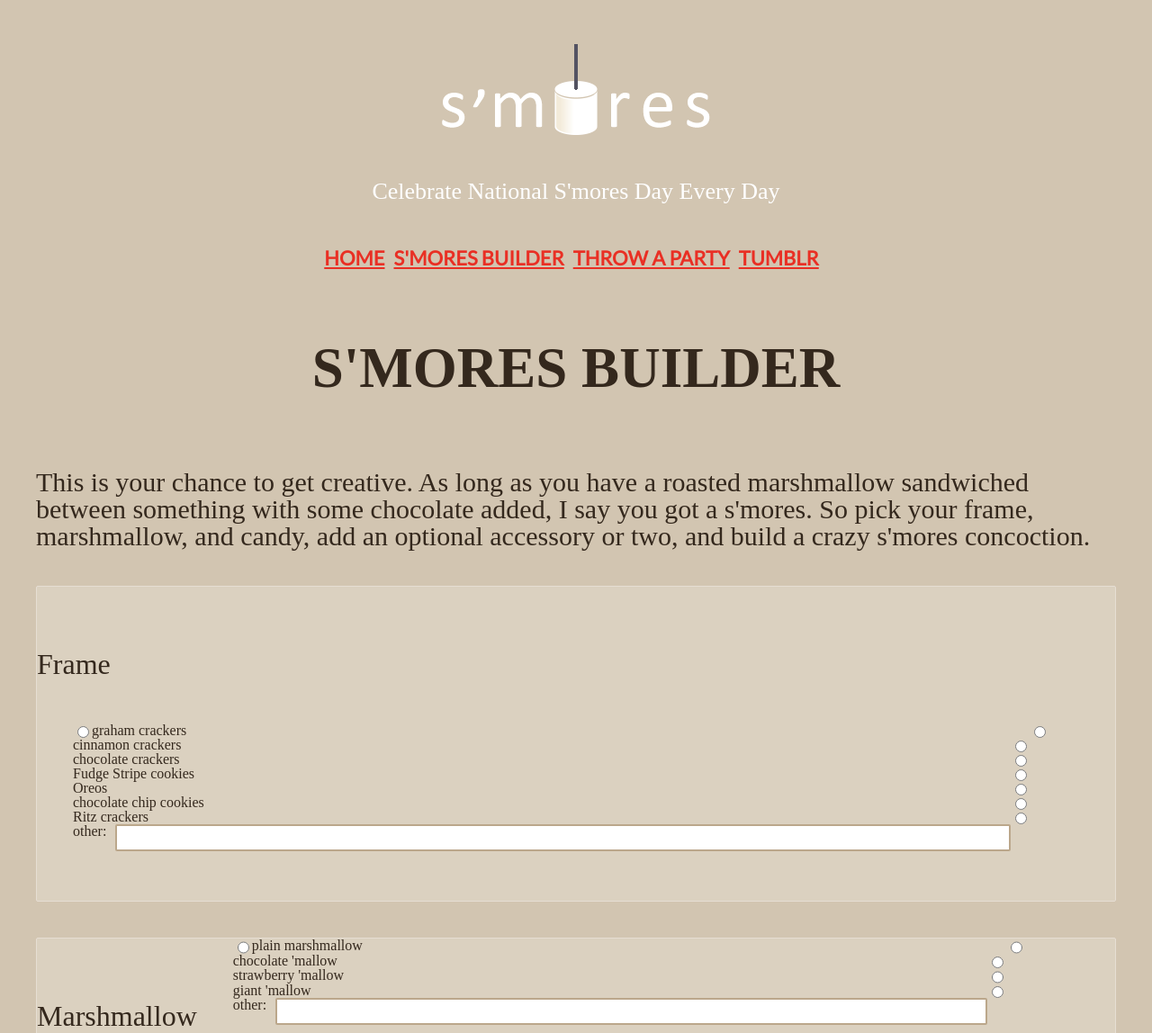
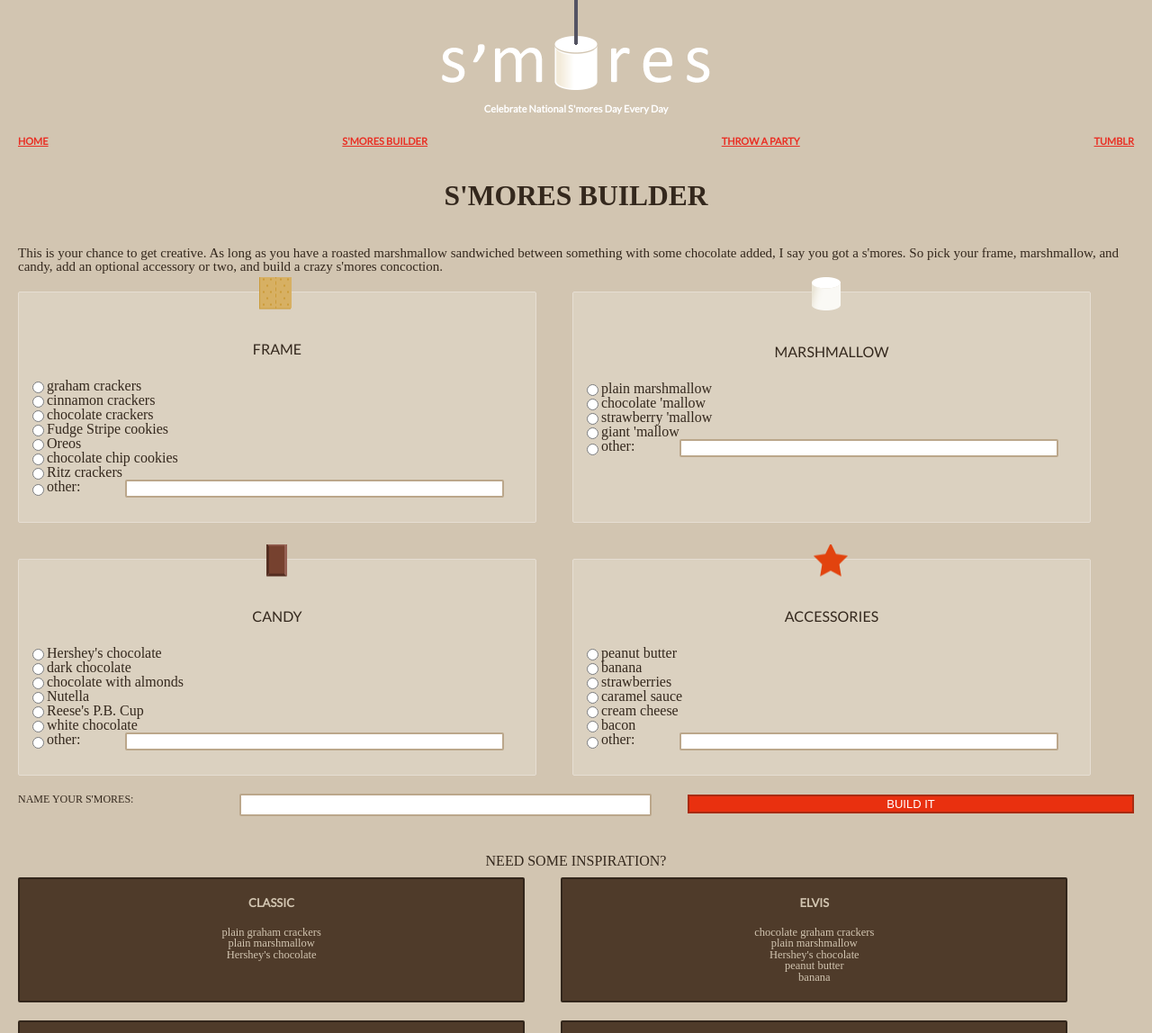
Before and after one commit to michellejames/week9-smores, a website: page index.html in a window 1280 px wide. Shown: the top 1148 px of the page at 90% size. Drawn offline with Linux system fonts and the light colour scheme.

Commit message:
Finalize Project

```diff
--- a/assets/css/main.css
+++ b/assets/css/main.css
@@ -1,7 +1,7 @@
 /*
 ==============================================
-CONTENT:	Project Name Here
-AUTHOR:		Your Name Here
+CONTENT:  Project Name Here
+AUTHOR:   Your Name Here
 ==============================================
 
 TABLE OF CONTENTS:
@@ -23,7 +23,6 @@ html, body {
 
 header {
   color: #fff;
-  font-size: 1.625em;
   display: flex;
   flex-direction: column;
   justify-content: center;
@@ -33,15 +32,19 @@ header {
 .logo {
   background-image: url(../img/logo.png);
   width: 100%;
-  height: 200px;
+  height: 100px;
   background-repeat: no-repeat;
   background-position: center;
 }
 
 header span {
-  margin-left: 40px;
-  margin-right: 40px;
-  margin-bottom: 50px;
+/*  margin-left: 20px;
+  margin-right: 20px;*/
+  margin-bottom: 25px;
+  margin-top: 15px;
+  font-size: 0.6875em;
+  font-weight: 700;
+  font-family: 'Lato', sans-serif;
 }
 
 
@@ -52,20 +55,23 @@ header span {
   flex-direction: row;
   justify-content: center;
   font-family: 'Lato', sans-serif;
-  margin-bottom: 80px;
+  margin-bottom: 40px;
 }
 
 .nav ul {
   display: flex;
   flex-direction: row;
-  margin-left: 40px;
-  margin-right: 40px;
+  justify-content: space-around;
+  margin-left: 20px;
+  margin-right: 20px;
+  width: 100%;
 }
 
 .nav ul li {
   display: flex;
   flex-direction: row;
-  padding-right: 10px;
+/*  padding-right: 50px;
+*/
 }
 
 .nav a {
@@ -73,7 +79,8 @@ header span {
   flex-direction: row;
   color: #E92F24;
   font-weight: 700;
-  font-size: 1.375em;
+  font-size: 0.6875em;
+
 }
 
 .main {
@@ -84,19 +91,80 @@ header span {
 }
 
 .main h1 {
-  font-size: 3.9375em;
+  font-size: 1.96875em;
   text-transform: uppercase;
   color: #34281D;
   font-weight: 700;
-  margin-bottom: 80px;
+  margin-bottom: 40px;
 }
 
 .subtext {
-  font-size: 1.875em;
+  font-size: 0.9375em;
   color: #34281D;
-  margin-left: 40px;
-  margin-right: 40px;
+  margin-left: 20px;
+  margin-right: 20px;
 
+}
+
+.frame-sprite {
+  display: flex;
+  flex-direction: row;
+  align-items: center;
+  background-image: url(../img/icons.png);
+  background-position: -2px;
+  width: 41px;
+  height: 37px;
+  margin: 0 auto;
+  margin-top: -17px;
+}
+
+.marshmallow-sprite {
+  background-image: url(../img/icons.png);
+  background-position: -44px;
+  width: 44px;
+  height: 40px;
+    margin: 0 auto;
+  margin-top: -17px;
+}
+
+.candy-sprite {
+  background-image: url(../img/icons.png);
+  background-position: -88px;
+  width: 25px;
+  height: 37px;
+    margin: 0 auto;
+  margin-top: -17px;
+}
+
+.accessories-sprite {
+  background-image: url(../img/icons.png);
+  background-position: -121px;
+  width: 40px;
+  height: 37px;
+    margin: 0 auto;
+  margin-top: -17px;
+}
+
+.ingredients {
+  display: flex;
+  flex-direction: column;
+  background-color: #DBD1C0;
+  color: #34281D;
+  border: 1px solid #E6DED3;
+  border-radius: 2px;
+  margin: 20px;
+}
+
+.ingredients h2 {
+  text-transform: uppercase;
+  font-family: 'Lato', sans-serif;
+  display: flex;
+  flex-direction: row;
+  justify-content: center;
+  font-size: 1em;
+  margin-top: 35px;
+  margin-bottom: 25px;
+  font-weight: 900px;
 }
 
 .ingredients form {
@@ -106,52 +174,46 @@ header span {
   flex-wrap: wrap;
 }
 
-.ingredients {
-  display: flex;
-  flex-direction: column;
-  background-color: #DBD1C0;
-  color: #34281D;
-  border: 1px solid #E6DED3;
-  border-radius: 2px;
-  margin: 40px;
-}
-
-.ingredients h2 {
-  display: flex;
-  flex-direction: row;
-  justify-content: center;
-  font-size: 2em;
-  margin-top: 70px;
-  margin-bottom: 50px;
-}
-
 .ingredients form input {
-  font-size: 1.5625em;
+  font-size: 0.78125em;
 /*  flex-basis: 40%;
 */}
 
 label {
   display: flex;
   flex-basis: 90%;
+  margin-right: 10px;
 }
 
 form {
   display: flex;
   flex-direction: column;
-  margin-left: 40px;
-  margin-bottom: 55px;
+  margin-left: 10px;
+  margin-bottom: 27px;
+}
+
+form div {
+  display: flex;
+  width: 100%
 }
 
 .textbox {
   width: 100%;
-  height: 30px;
   border: 2px solid #BBA78B;
   border-radius: 2px;
-  margin-left: 10px;
+  margin-left: 50px;
 }
 
+.textbox2 {
+  width: 45%;
+  border: 2px solid #BBA78B;
+  border-radius: 2px;
+  margin-left: 50px;
+}
+
+
 .name-smores {
-  font-size: 1.5em;
+  font-size: 0.75em;
   color: #34281D;
   text-transform: uppercase;
   display: flex;
@@ -160,21 +222,20 @@ form {
 }
 
 .name-smores h3 {
-  margin-left: 40px;
+  margin-left: 20px;
 }
 
 .name-smores input {
-  margin-right: 40px;
+  margin-right: 20px;
 }
 
 .red-button {
   display: flex;
   flex-direction: row;
-/*  margin-left: 40px;
-  margin-right: 40px;
-  margin-top: 20px;
-  margin-bottom: 90px;*/
-  margin: 0 auto;
+  margin-left: 20px;
+  margin-right: 20px;
+  margin-top: 10px;
+  margin-bottom: 45px;
 }
 
 .red-button button {
@@ -182,20 +243,22 @@ form {
   text-transform: uppercase;
   background-color: #E9300F;
   border: 2px solid #A82B12;
-  padding-left: 40px;
-  padding-right: 40px;
+  padding-left: 20px;
+  padding-right: 20px;
+  font-size: 0.8125em;
+  flex-basis: 100%;
 }
 
 .inspiration {
   text-transform: uppercase;
-  font-size: 2em;
+  font-size: 1em;
   color: #34281D;
   display: flex;
   flex-direction: row;
   justify-content: center;
   text-align: center;
-  margin-left: 40px;
-  margin-right: 40px;
+  margin-left: 20px;
+  margin-right: 20px;
 }
 
 .ready-to-eat {
@@ -206,67 +269,114 @@ form {
 .recommendations {
   background-color: #4F3B2A;
   color: #D2C5B1;
-  margin: 20px 40px;
+  margin: 10px 20px;
   border: 2px solid #32261B;
   border-radius: 2px;
-  padding: 40px 0;
+  padding: 20px 0;
   text-align: center;
 }
 
 .recommendations h3 {
   text-transform: uppercase;
-  padding-bottom: 40px;
+  padding-bottom: 20px;
   font-family: 'Lato', sans-serif;
   font-weight: 700;
+  font-size: 0.8125em;
+}
+
+.recommendations p {
+  font-size: 0.78125em;
 }
 
 .mobile-buttons {
   display: flex;
   flex-direction: row;
   justify-content: space-between;
+  margin: 0 20px;
+  flex-wrap: wrap;
 }
-
-.left-button {
-  margin-left: 40px;
-}
-
-.right-button {
-  display: flex;
-  margin-right: 40px;
-}
-
 
 .site-navigation {
   background-color: #DBD1C0;
   color: #E93010;
   border: 2px solid #E6DED3;
   border-radius: 2px;
-  font-size: 1.4375em;
+  font-size: 0.71875em;
   text-decoration: underline;
-  padding: 30px 20px;
+  padding: 15px 10px;
+}
+
+.previous-button {
+    margin-right: 30%;
+}
+
+.next-button {
+      margin-left: 30%;
+
+}
+
+.site-navigation a {
+  color: #E93010;
 }
 
 .buttom-numbers {
   display: flex;
   flex-direction: row;
   justify-content: space-between;
-  margin-top: 20px;
+  margin-top: 10px;
 }
 
 .button-one {
-  margin-left: 40px;
+  margin-left: 20px;
 }
 
 .button-eight {
-  margin-right: 40px;
+  margin-right: 20px;
 }
 
+
+
 @media screen and (min-width: 680px) {
+
+  .nav ul {
+    justify-content: space-between;
+  }
+
+  .ingredients-parent {
+    display: flex;
+    flex-flow: row wrap;
+  }
+
+  .ingredients {
+    flex-basis: 45%;
+  }
+
+  .marshmallow-last {
+    margin-top: 0 auto;
+  }
 
   .build-it {
     display: flex;
     flex-direction: row;
     justify-content: space-between;
+  }
+
+  .name-smores {
+    flex-basis: 60%;
+  }
+
+  .name-smores h3 {
+    flex-basis: 30%;
+  }
+
+  .textbox2 {
+    flex-basis: 70%;
+    height: 25px;
+  }
+
+  .red-button {
+    flex-basis: 40%;
+    margin-top: 1px;
   }
 
   .ready-to-eat {
@@ -275,24 +385,44 @@ form {
     flex-wrap: wrap;
   }
 
-  .buttons {
+  .recommendations {
+    flex-basis: 44%;
+  }
+
+  /*.buttons {
     display: flex;
     flex-direction: row;
+        justify-content: space-between;
+
   }
 
-  .buttom-numbers {
-    margin-top: 0px;
+  .mobile-buttons {
+    display: flex;
+    flex-direction: row;
+        justify-content: space-between;
+
   }
 
-  .right-button {
+  .site-navigation {
+    display: flex;
+    flex-direction: row;
+    justify-content: space-between;
+  }
+
+  .site-navigation a {
+        justify-content: space-between;
+
+  }*/
+
+  .next-button {
     order: 8;
   }
 
-  .ingredients {
-    display: flex;
-    flex-direction: row;
-    flex-wrap: wrap;
+  .previous-button {
+    margin-right: 0%;
   }
 
+  .next-button {
+        margin-left: 0%;
 
-}
+  }
--- a/index.html
+++ b/index.html
@@ -4,9 +4,9 @@
 	    <meta charset="utf-8">
 
 	     <!-- ABOUT this page -->
-	    <title>s'mores</title>
+	    <title>S'mores Builder</title>
 	    <meta name="description" content="This page offeres the perfect S'mores builder.">
-	    <meta name="keywords" content="s'mores, chocolate, marshmallow, crackers"  />
+	    <meta name="keywords" content="s'mores, chocolate, marshmallow, crackers, michellejames"  />
 	    <meta name="author" content="Michelle James">
 
 	    <!--  VIEWPORT optimized specific to content -->
@@ -43,54 +43,112 @@
 
 		<div class="ingredients-parent">
 			<div class="frame ingredients">
+				<div class="frame-sprite"></div>
 				<h2>Frame</h2>
 				<form>
+                    <div>
 	   					<input type="radio" name="frame" value="ingredients"><label>graham crackers</label>
+                    </div>
+                    <div>
 	 					<input type="radio" name="frame" value="ingredients"><label>cinnamon crackers</label>
+                    </div>
+                    <div>
 	   					<input type="radio" name="frame" value="ingredients"><label>chocolate crackers</label>
+                    </div>
+                    <div>
 	  					<input type="radio" name="frame" value="ingredients"><label>Fudge Stripe cookies</label>
+                    </div>
+                    <div>
 	 					<input type="radio" name="frame" value="ingredients"><label>Oreos</label>
+	 				</div>
+                    <div>
 						<input type="radio" name="frame" value="ingredients"><label>chocolate chip cookies</label>
+                    </div>
+                    <div>
 	 					<input type="radio" name="frame" value="ingredients"><label>Ritz crackers</label>
+                    </div>
+                    <div>
 						<input type="radio" name="frame" value="ingredients"><label>other: <input type="text" name="frame" class="textbox"></label>
+                    </div>
 				</form>
 			</div>
 
 			<div class="marshmallow ingredients">
+				<div class="marshmallow-sprite"></div>
 				<h2>Marshmallow</h2>
 				<form>
+					<div>
 						<input type="radio" name="marshmallow" value="ingredients"><label>plain marshmallow</label>
+					</div>
+					<div>
 						<input type="radio" name="marshmallow" value="ingredients"><label>chocolate 'mallow</label>
+					</div>
+					<div>
 						<input type="radio" name="marshmallow" value="ingredients"><label>strawberry 'mallow</label>
+					</div>
+					<div>
 						<input type="radio" name="marshmallow" value="ingredients"><label>giant 'mallow</label>
-					<input type="radio" name="marshmallow" value="ingredients"><label>other: <input type="text" name="marshmallow" class="textbox"></label>
+					</div>
+					<div>
+						<input type="radio" name="marshmallow" value="ingredients"><label>other: <input type="text" name="marshmallow" class="textbox marshmallow-last"></label>
+					</div>
 				</form>
 			</div>
 
 			<div class="candy ingredients">
+				<div class="candy-sprite"></div>
 				<h2>Candy</h2>
 				<form>
+					<div>
 						<input type="radio" name="candy" value="ingredients"><label>Hershey's chocolate</label>
+					</div>
+					<div>
 						<input type="radio" name="candy" value="ingredients"><label>dark chocolate</label>
+					</div>
+					<div>
 						<input type="radio" name="candy" value="ingredients"><label>chocolate with almonds</label>
+					</div>
+					<div>
 						<input type="radio" name="candy" value="ingredients"><label>Nutella</label>
+					</div>
+					<div>
 						<input type="radio" name="candy" value="ingredients"><label>Reese's P.B. Cup</label>
+					</div>
+					<div>
 						<input type="radio" name="candy" value="ingredients"><label>white chocolate</label>
+					</div>
+					<div>
 						<input type="radio" name="candy" value="ingredients"><label>other: <input type="text" name="candy" class="textbox"></label>
+					</div>
 				</form>
 			</div>
 
 			<div class="accessories ingredients">
+			<div class="accessories-sprite"></div>
 				<h2>Accessories</h2>
 				<form>
+					<div>
 						<input type="radio" name="accessories" value="ingredients"><label>peanut butter</label>
+					</div>
+					<div>
 						<input type="radio" name="accessories" value="ingredients"><label>banana</label>
+					</div>
+					<div>
 						<input type="radio" name="accessories" value="ingredients"> <label>strawberries</label>
+					</div>
+					<div>
 						<input type="radio" name="accessories" value="ingredients"> <label>caramel sauce</label>
+					</div>
+					<div>
 						<input type="radio" name="accessories" value="ingredients"> <label>cream cheese</label>
+					</div>
+					<div>
 						<input type="radio" name="accessories" value="ingredients"> <label>bacon</label>
+					</div>
+					<div>
 						<input type="radio" name="accessories" value="ingredients">
 						<label>other: <input type="text" name="accessories" class="textbox"></label>
+					</div>
 				</form>
 			</div>
 		</div>
@@ -98,7 +156,7 @@
 		<div class="build-it">
 			<div class="name-smores">
 				<h3>Name your S'mores:</h3>
-				<input type="text" name="name-smores">
+				<input type="text" name="name-smores" class="textbox2">
 			</div>
 			<div class="red-button">
 				<button>Build It</button>
@@ -207,8 +265,32 @@
 		</div>
 
 		<div class="buttons">
-			<div class="mobile-buttons">
-				<a href="#"><button class="site-navigation left-button">Previous</button></a>
+			<ul class="mobile-buttons">
+				<li class="site-navigation previous-button"><a href="">Previous</a></li>
+				<li class="site-navigation next-button"><a href="">Next</a></li>
+				<li class="site-navigation"><a href="">1</a></li>
+				<li class="site-navigation"><a href="">2</a></li>
+				<li class="site-navigation"><a href="">3</a></li>
+				<li class="site-navigation"><a href="">4</a></li>
+				<li class="site-navigation"><a href="">5</a></li>
+				<li class="site-navigation"><a href="">6</a></li>
+				<li class="site-navigation"><a href="">7</a></li>
+				<li class="site-navigation"><a href="">8</a></li>
+			</ul>
+
+
+
+
+
+
+
+
+
+
+
+
+<!-- 			<div class="mobile-buttons">
+				<a href="#" ><button class="site-navigation left-button">Previous</button></a>
 				<a href="#"><button class="site-navigation right-button">Next</button></a>
 			</div>
 
@@ -221,7 +303,7 @@
 				<a href="#"><button class="site-navigation site-buttons">6</button></a>
 				<a href="#"><button class="site-navigation site-buttons">7</button></a>
 				<a href="#"><button class="site-navigation site-buttons button-eight">8</button></a>
-			</div>
+			</div> -->
 		</div>
 
 		<script src="assets/js/main.js"></script>
```
Also changed, not shown: 1 other file. Lines whose indentation alone changed are shown as unchanged.
